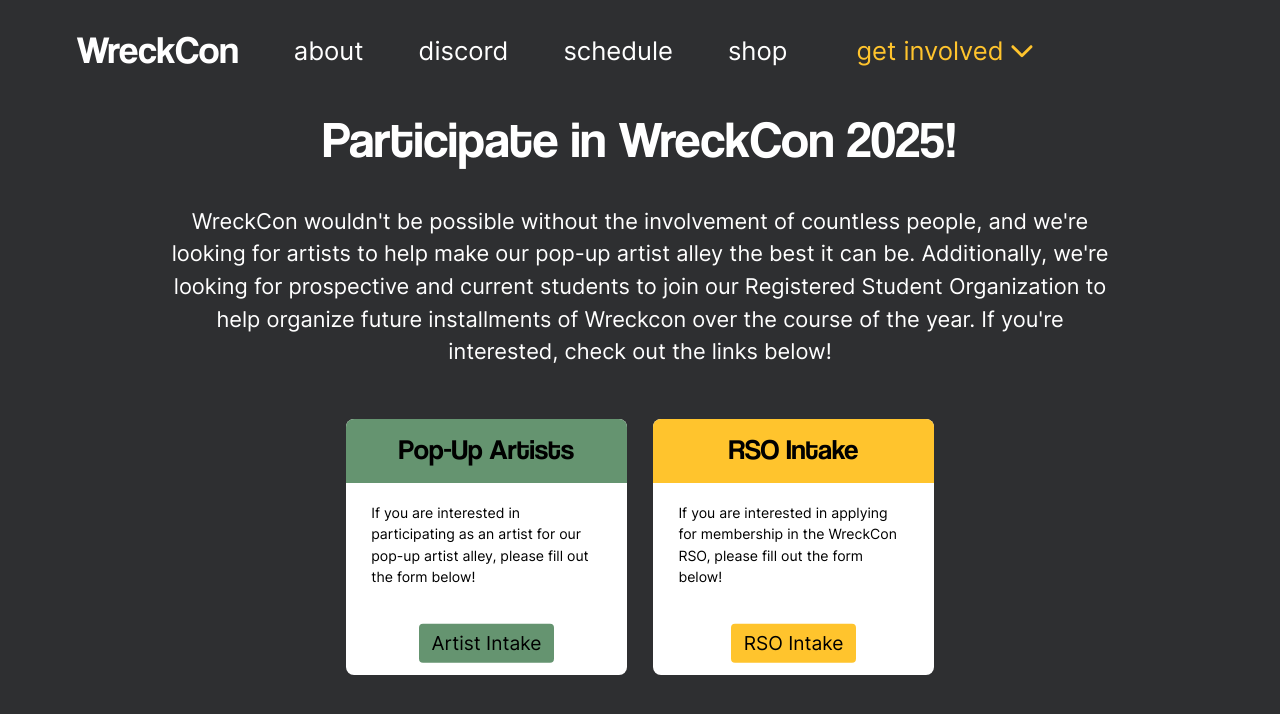
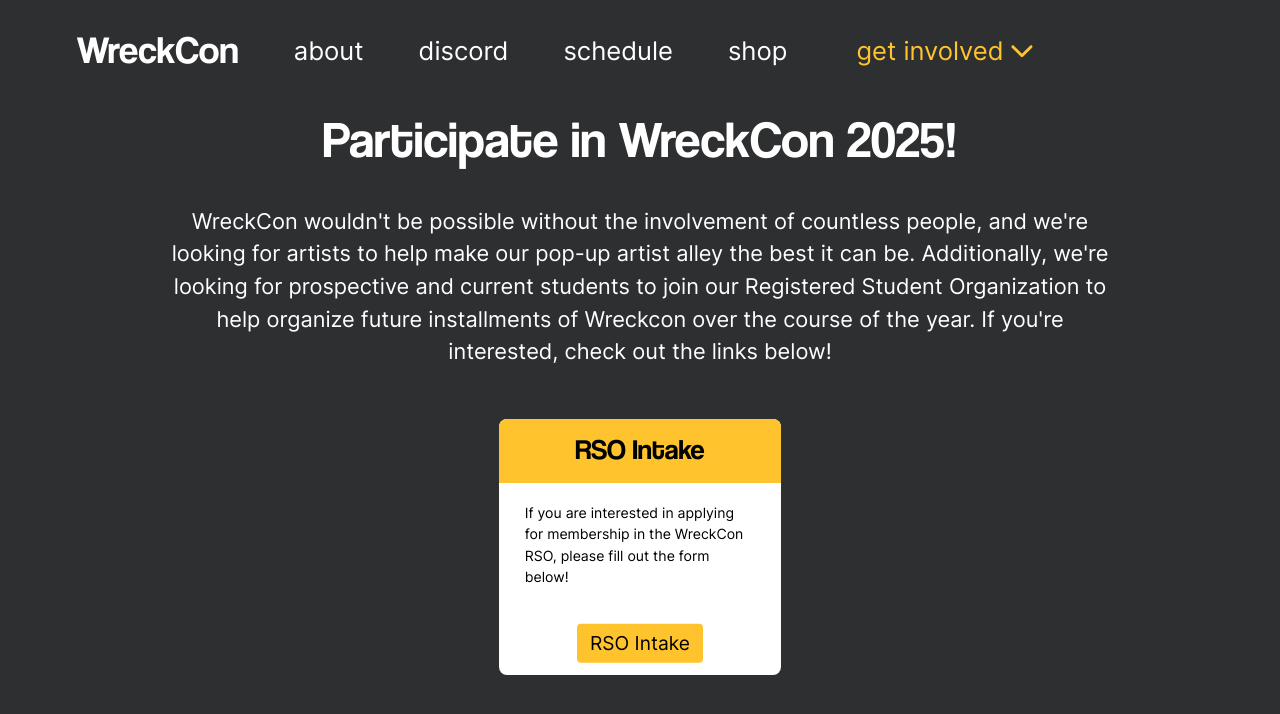
Before and after one commit to WreckConOrg/wreckcon-app, a React (Create React App) app: page /involved in a window 1280 px wide. Shown: the top 714 px of the page. Built offline with nearby package versions, Linux system fonts and the light colour scheme.

Commit message:
Remove pop up artist signup form

```diff
--- a/src/pages/involved/involved.tsx
+++ b/src/pages/involved/involved.tsx
@@ -111,7 +111,7 @@
                                 <p className="font-inter w-fit mx-[1vw] items-center text-[1.5vw]"> Smash Interest </p>
                             </Link>
                         </div> */}
-                        <div className="h-[20vw] w-[22vw] bg-white flex flex-col items-center rounded-lg">
+                        {/* <div className="h-[20vw] w-[22vw] bg-white flex flex-col items-center rounded-lg">
                             <div className="h-[5vw] w-[100%] bg-[#659470] text-center rounded-t-lg">
                                 <p className="mt-[0.8vw] font-coolvetica text-[2.2vw]"> Pop-Up Artists </p>
                             </div>
@@ -121,7 +121,7 @@
                             <Link to={'https://forms.gle/idi3miJ2TDz8r1TD7'} className="flex flex-col justify-center h-[20vw] bg-[#659470] w-fit h-[3vw] rounded absolute translate-y-[16vw]">
                                 <p className="font-inter w-fit mx-[1vw] items-center text-[1.5vw]"> Artist Intake </p>
                             </Link>
-                        </div>
+                        </div> */}
                         <div className="h-[20vw] w-[22vw] bg-white flex flex-col items-center rounded-lg">
                             <div className="h-[5vw] w-[100%] bg-[#FFC42D] text-center rounded-t-lg">
                                 <p className="mt-[0.8vw] font-coolvetica text-[2.2vw]"> RSO Intake </p>
```
